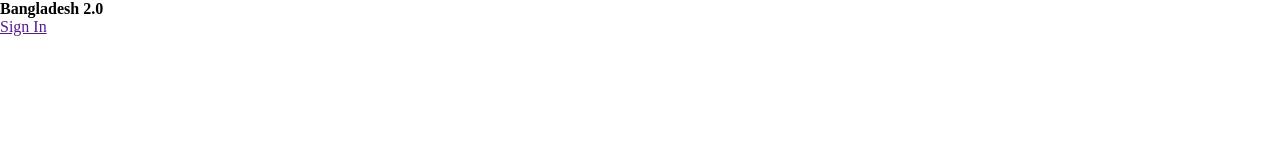
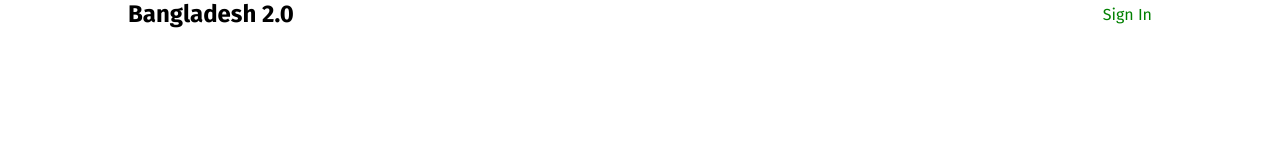
Before and after one commit to Shaikat0079/assignment-one, a plain HTML site: page index.html in a window 1280 px wide. Drawn offline with Linux system fonts and the light colour scheme.

Commit message:
Added Font

```diff
--- a/index.html
+++ b/index.html
@@ -6,10 +6,10 @@
     <title>Bangladesh</title>
     <link rel="stylesheet" href="styles/style.css">
 </head>
-<body>
+<body class="fira-sans-regular ">
     <header>
         <nav>
-            <h4>Bangladesh 2.0</h4>
+            <h1>Bangladesh 2.0</h1>
             <a href="">Sign In</a>
         </nav>
     </header>
--- a/styles/style.css
+++ b/styles/style.css
@@ -3,3 +3,22 @@
     margin: 0;
     padding: 0;
 }
+
+.fira-sans-regular {
+    font-family: "Fira Sans", serif;
+    font-weight: 400;
+    font-style: normal;
+  }
+
+nav{
+    display: flex;
+    justify-content: space-between;
+    align-items: center;
+    width: 80%;
+    margin: 0 auto;
+}
+
+nav a{
+    color: green;
+    text-decoration: none;
+}
```
